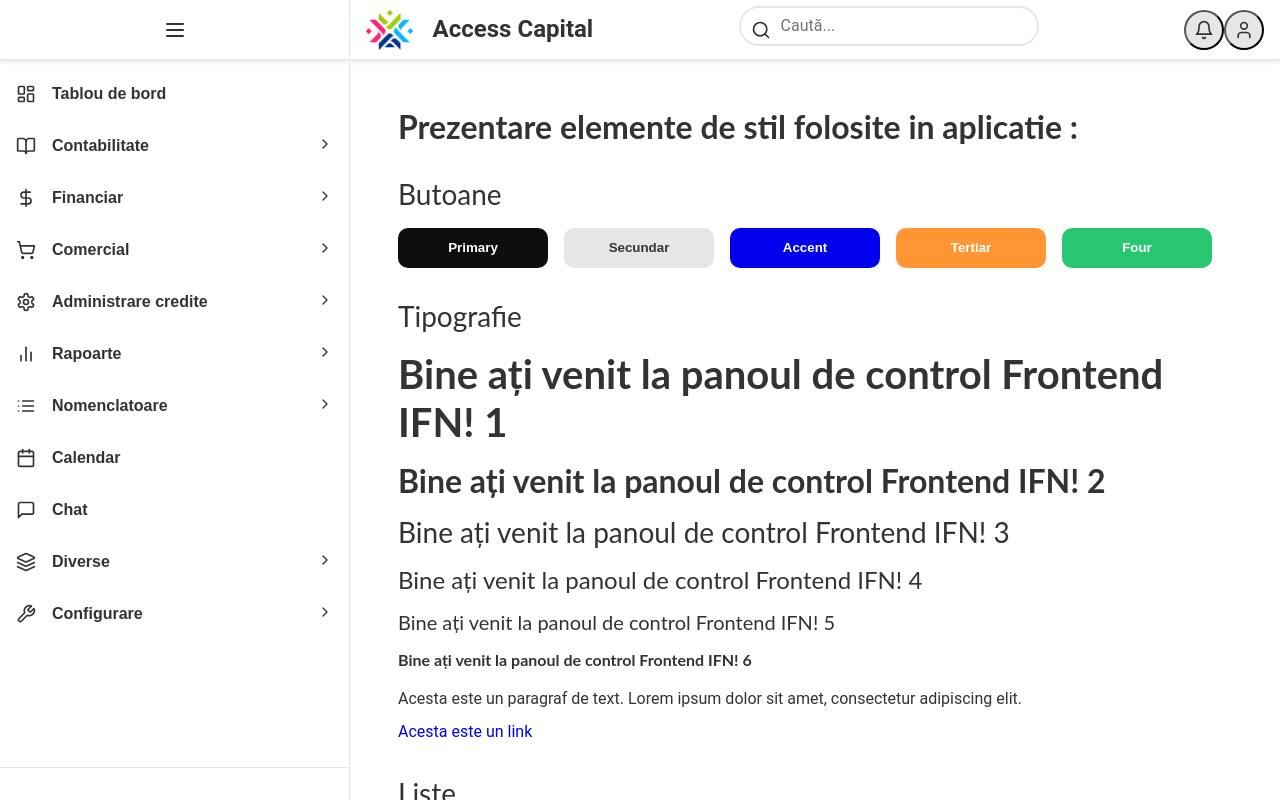
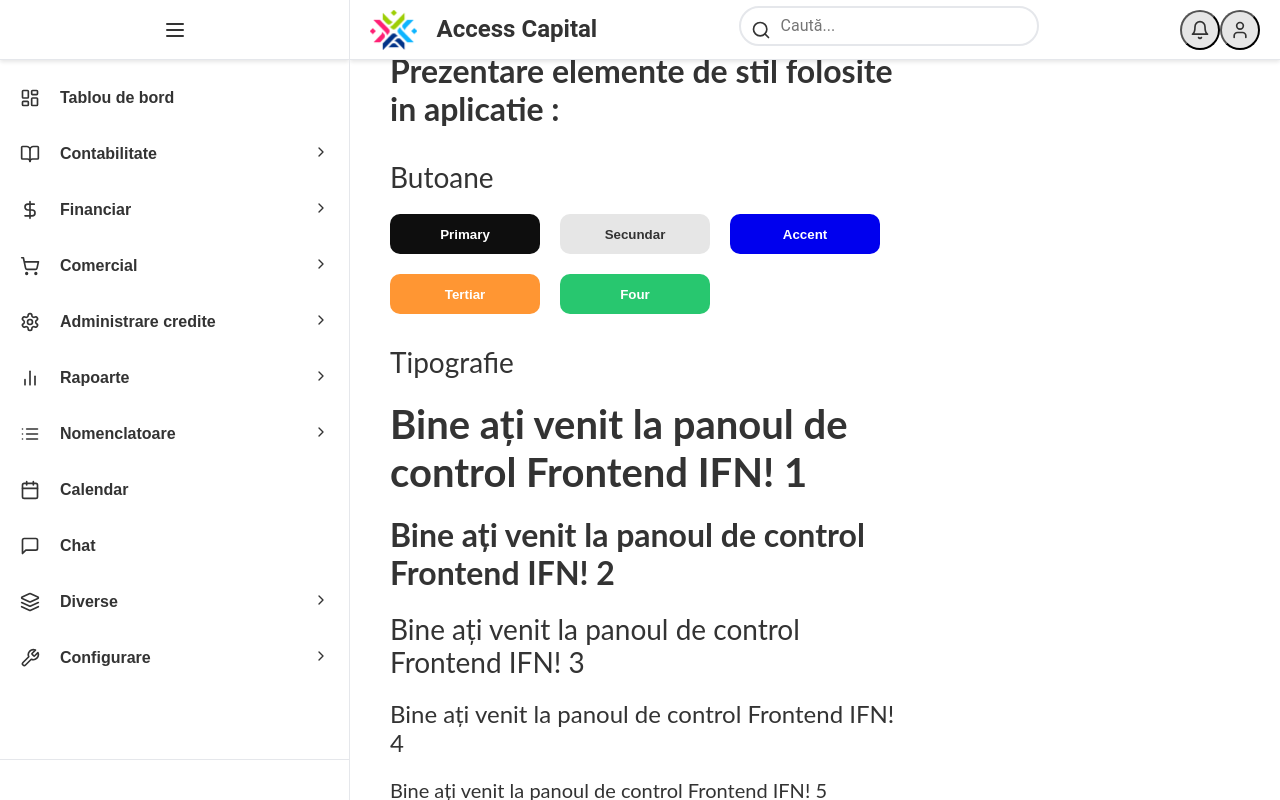
Before and after one commit to stef78cta/Edy_Web, a React (Create React App) app in the folder frontend-ifn/: page / in a window 1280 px wide. Built offline with nearby package versions, Linux system fonts and the light colour scheme.

Commit message:
update table v2

```diff
--- a/frontend-ifn/src/App.tsx
+++ b/frontend-ifn/src/App.tsx
@@ -1,4 +1,4 @@
-import React from "react";
+import React, { useState } from "react";
 import Layout from "./components/Layout/Layout";
 import Button from "./components/Button/Button";
 import DataTable from "./components/DataTable/DataTable";
@@ -6,6 +6,8 @@ import { GridColDef } from "@mui/x-data-grid";
 import "./styles/main.scss";
 
 const App: React.FC = () => {
+  const [isSidebarOpen, setIsSidebarOpen] = useState(true);
+
   const handleAddClick = () => {
     console.log("Butonul a fost apăsat");
     // Aici puteți adăuga logica pentru acțiunea de adăugare
@@ -50,8 +52,12 @@ const App: React.FC = () => {
   ];
 
   return (
-    <Layout>
-      <div className="container">
+    <Layout onSidebarToggle={setIsSidebarOpen}>
+      <div
+        className={`content-with-sidebar ${
+          isSidebarOpen ? "" : "sidebar-closed"
+        }`}
+      >
         <section className="mt-3">
           <h2>Prezentare elemente de stil folosite in aplicatie :</h2>
         </section>
@@ -142,7 +148,11 @@ const App: React.FC = () => {
 
         <section className="mt-3">
           <h3>DataTable Component</h3>
-          <DataTable rows={rows} columns={columns} />
+          <DataTable
+            rows={rows}
+            columns={columns}
+            isSidebarOpen={isSidebarOpen}
+          />
         </section>
       </div>
     </Layout>
--- a/frontend-ifn/src/components/DataTable/DataTable.scss
+++ b/frontend-ifn/src/components/DataTable/DataTable.scss
@@ -2,17 +2,17 @@
 @import "../../styles/mixins";
 
 .data-table-container {
-  margin: $medium-spacing;
-  padding: $medium-spacing;
+  overflow-x: auto;
 
   .MuiDataGrid-root {
-    border: 1px solid $border-color;
+    border: 2px solid $border-color;
+    min-width: 100%;
   }
 
   .MuiDataGrid-columnHeaders {
     background-color: lighten($primary-color, 40%);
     color: $text-color;
-    font-weight: bold;
+    font-weight: 500;
   }
 
   .MuiDataGrid-cell {
--- a/frontend-ifn/src/components/DataTable/DataTable.tsx
+++ b/frontend-ifn/src/components/DataTable/DataTable.tsx
@@ -15,9 +15,14 @@ import "./DataTable.scss";
 interface DataTableProps {
   rows: GridRowsProp;
   columns: GridColDef[];
+  isSidebarOpen: boolean;
 }
 
-const DataTable: React.FC<DataTableProps> = ({ rows, columns }) => {
+const DataTable: React.FC<DataTableProps> = ({
+  rows,
+  columns,
+  isSidebarOpen,
+}) => {
   const [paginationModel, setPaginationModel] = useState({
     pageSize: 10,
     page: 0,
@@ -28,7 +33,11 @@ const DataTable: React.FC<DataTableProps> = ({ rows, columns }) => {
   const [sortModel, setSortModel] = useState<GridSortModel>([]);
 
   return (
-    <Paper className="data-table-container">
+    <Paper
+      className={`data-table-container ${
+        isSidebarOpen ? "" : "sidebar-closed"
+      }`}
+    >
       <DataGrid
         rows={rows}
         columns={columns}
@@ -64,6 +73,17 @@ const DataTable: React.FC<DataTableProps> = ({ rows, columns }) => {
           "& .MuiDataGrid-cell:hover": {
             color: "primary.main",
           },
+          "& .MuiDataGrid-columnHeaders": {
+            position: "sticky",
+            top: 0,
+            zIndex: 1,
+          },
+          "& .MuiDataGrid-menuIcon": {
+            color: "$accent-color",
+          },
+          "& .MuiDataGrid-main": {
+            overflow: "visible", // Permite derularea orizontală
+          },
         }}
       />
       <ActionButtons />
--- a/frontend-ifn/src/components/Layout/Layout.tsx
+++ b/frontend-ifn/src/components/Layout/Layout.tsx
@@ -5,22 +5,24 @@ import "./Layout.scss";
 
 interface LayoutProps {
   children: React.ReactNode;
+  onSidebarToggle: (isOpen: boolean) => void;
 }
 
-const Layout: React.FC<LayoutProps> = ({ children }) => {
+const Layout: React.FC<LayoutProps> = ({ children, onSidebarToggle }) => {
   const [isSidebarOpen, setIsSidebarOpen] = useState(true);
 
   const toggleSidebar = () => {
     setIsSidebarOpen(!isSidebarOpen);
+    onSidebarToggle(!isSidebarOpen);
   };
 
   return (
-    <div className={`layout ${isSidebarOpen ? "" : "sidebar-closed"}`}>
+    <div
+      className={`layout ${isSidebarOpen ? "sidebar-open" : "sidebar-closed"}`}
+    >
+      <Navbar />
       <Sidebar isOpen={isSidebarOpen} toggleSidebar={toggleSidebar} />
-      <div className="layout__main">
-        <Navbar />
-        <main className="layout__content">{children}</main>
-      </div>
+      <main className="layout__main">{children}</main>
     </div>
   );
 };
--- a/frontend-ifn/src/styles/_layout.scss
+++ b/frontend-ifn/src/styles/_layout.scss
@@ -142,3 +142,14 @@
 .text-right {
   text-align: right;
 }
+
+.content-with-sidebar {
+  margin-left: 20px; // Mărit de la $medium-spacing (16px) la 20px
+  padding: 20px; // Mărit de la $medium-spacing (16px) la 20px
+  width: calc(100% - 350px - 20px); // Ajustat pentru noua margine
+  transition: width 0.3s ease-in-out, margin-left 0.3s ease-in-out;
+
+  .sidebar-closed & {
+    width: calc(100% - 60px - 20px); // Ajustat pentru noua margine
+  }
+}
--- a/frontend-ifn/src/styles/_variables.scss
+++ b/frontend-ifn/src/styles/_variables.scss
@@ -16,7 +16,7 @@ $info-color: #3498db;
 
 // Spațiere
 $small-spacing: 8px;
-$medium-spacing: 16px;
+$medium-spacing: 20px; // Actualizat de la 16px la 20px
 $large-spacing: 32px;
 
 // Fonturi
```
